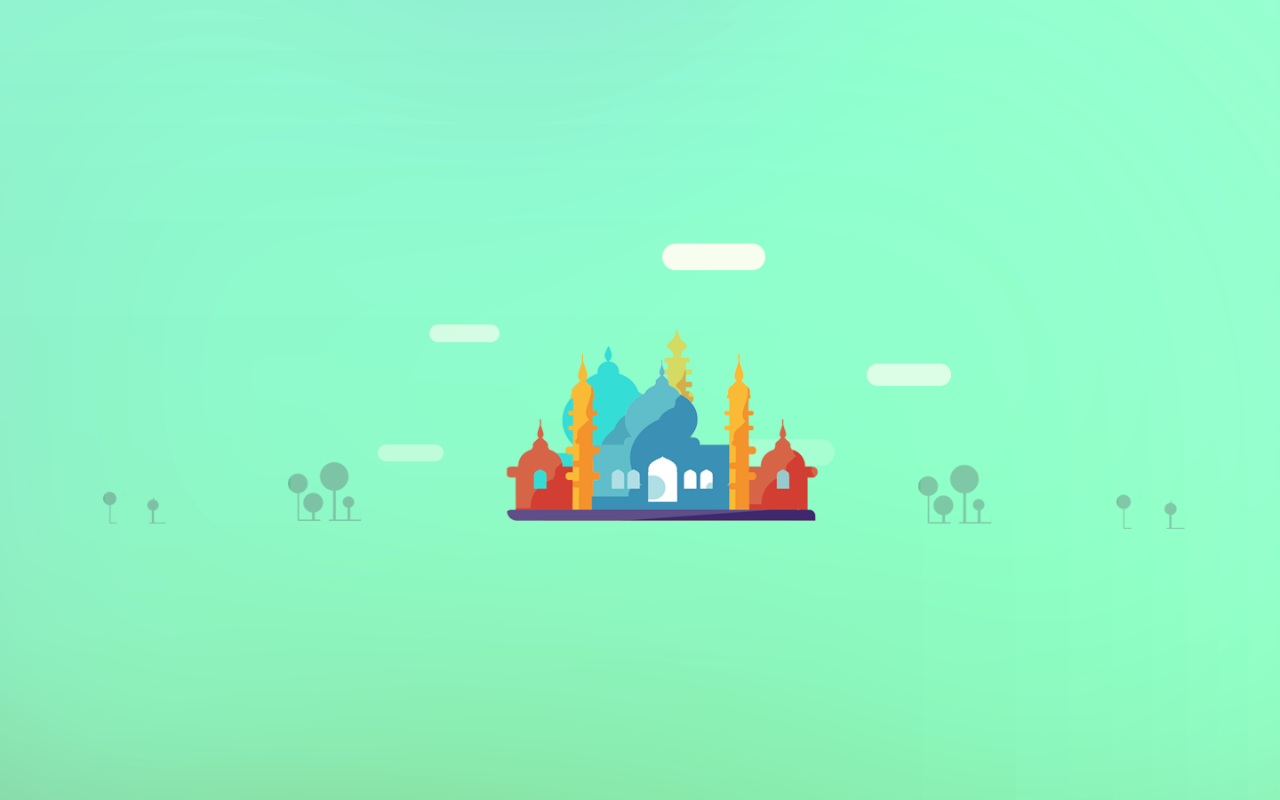
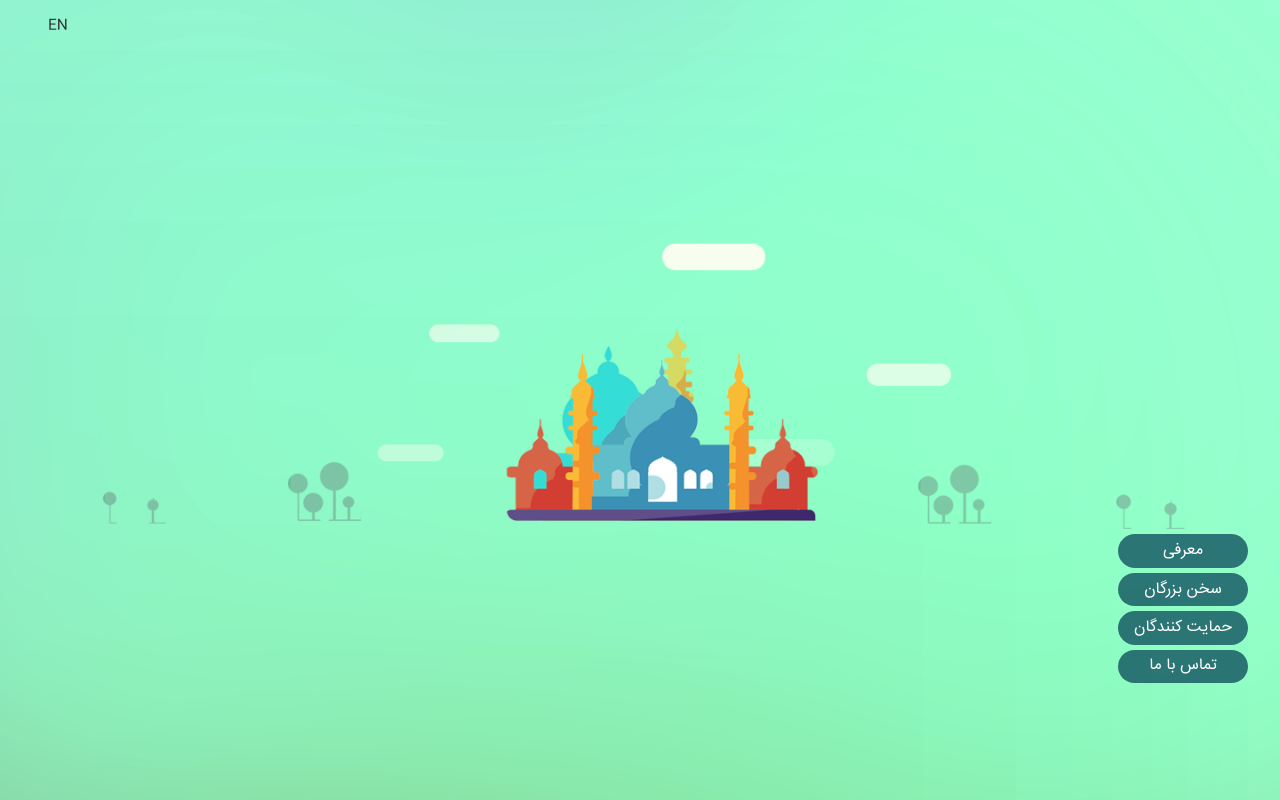
Before and after one commit to QuranPalace/quranPalace.net, a website: page fa/index.html in a window 1280 px wide. Shown: the top 800 px of the page. Drawn offline with Linux system fonts and the light colour scheme.

Commit message:
add menu

```diff
--- a/assets/scss/index.scss
+++ b/assets/scss/index.scss
@@ -4,7 +4,7 @@ $mainColor : #94F3D3;
 $mainColor2 : #3c3b53;
 $liteMainColor2 : #41a1ca;
 $darkBlue : #0B3C53;
-
+$bubbleColor: #FD7085;
 
 $regularFont : DidactGothic;
 
@@ -200,22 +200,13 @@ body
 	width: 100%;
 	height: 10rem;
 	padding: 0px;
-	background: $darkBlue;
 	padding-left: 0.4rem;
 	padding-right: 0.4rem;
 	-webkit-border-radius: 10px;
 	-moz-border-radius: 10px;
 	border-radius: 10px;
-	p
-	{
-		height: 10rem;
-		overflow-y: auto;
-		text-align: justify;
-		direction: ltr;
-		padding-top: 0.4rem;
-		padding-bottom: 0.4rem;
-		color: #ffffff;
-	}
+
+
 }
 
 .bottomBubble:after
@@ -224,7 +215,7 @@ body
 	position: absolute;
 	border-style: solid;
 	border-width: 0 15px 15px;
-	border-color: $darkBlue transparent;
+	border-color: $bubbleColor transparent;
 	display: block;
 	width: 0;
 	z-index: 1;
@@ -238,20 +229,12 @@ body
 	width: 100%;
 	height: 10rem;
 	padding: 0px;
-	background: $darkBlue;
 	padding-left: 0.4rem;
 	padding-right: 0.4rem;
 	-webkit-border-radius: 10px;
 	-moz-border-radius: 10px;
 	border-radius: 10px;
-	p
-	{
-		height: 10rem;
-		overflow-y: auto;
-		text-align: justify;
-		direction: ltr;
-		color: #ffffff;
-	}
+
 }
 
 .topBubble:after
@@ -260,7 +243,7 @@ body
 	position: absolute;
 	border-style: solid;
 	border-width: 15px 15px 0;
-	border-color: $darkBlue transparent;
+	border-color: $bubbleColor transparent;
 	display: block;
 	width: 0;
 	z-index: 1;
@@ -271,11 +254,22 @@ body
 .speechBubble
 {
 	opacity: 0;
+	background: $bubbleColor;
 	-webkit-transition:0.3s ease opacity;
      -moz-transition:0.3s ease opacity;
       -ms-transition:0.3s ease opacity;
        -o-transition:0.3s ease opacity;
           transition:0.3s ease opacity;
+  p
+	{
+		height: 10rem;
+		overflow-y: auto;
+		text-align: justify;
+		direction: ltr;
+		padding-top: 0.4rem;
+		padding-bottom: 0.4rem;
+		color: #darkBlue;
+	}
 }
 .speechBubble.show
 {
@@ -286,3 +280,56 @@ body
        -o-transition:0.3s ease opacity;
           transition:0.3s ease opacity;
 }
+
+.row
+{
+	margin: 0 auto;
+}
+
+.langButton
+{
+	text-decoration: none;
+	font-size: 0.9rem;
+	font-family: $regularFont;
+	color: #303030;
+	position: absolute;
+	right: 3rem;
+	top: 1rem;
+}
+.menuPlate
+{
+	position: absolute;
+	left: 0px;
+	top: 0px;
+	height: 100vh;
+	tr
+	{
+		td
+		{
+			height: 100vh;
+			vertical-align: bottom;
+			padding-bottom: 7rem;
+			padding-left: 2rem;
+			.menuItem
+			{
+				margin-top: 0.3rem;
+				margin-bottom: 0.3rem;
+				padding-top: 0.3rem;
+				padding-bottom: 0.3rem;
+				padding-left: 1rem;
+				padding-right: 1rem;
+				border-radius: 50px;
+
+				background-color: rgba(0, 59, 83, 0.7);
+
+				p
+				{
+					color: $mainTextColor;
+					text-align: center;
+					margin: 0px;
+					font-family: $regularFont;
+				}
+			}
+		}
+	}
+}
--- a/assets/scss/rtl.scss
+++ b/assets/scss/rtl.scss
@@ -103,3 +103,36 @@ $mainFont: IRANSans;
     font-family: $mainFont;
   }
 }
+
+.langButton
+{
+  font-family: $mainFont;
+  left: 3rem;
+  right: auto;
+}
+.menuPlate
+{
+  position: absolute;
+  right: 0px;
+  left: auto;
+  top: 0px;
+  height: 100vh;
+  tr
+  {
+    td
+    {
+      padding-left: 0rem;
+      padding-right: 2rem;
+      .menuItem
+      {
+        p
+        {
+          color: $mainTextColor;
+          text-align: center;
+          margin: 0px;
+          font-family: $mainFont;
+        }
+      }
+    }
+  }
+}
--- a/fa/index.html
+++ b/fa/index.html
@@ -25,11 +25,46 @@
 
 	<body>
 		<div id="headerPage">
+			<a class="langButton" href="/">EN</a>
 			<div class="box">
 				<a class="arrow" href="#introduction"></a>
 			</div>
 
 		</div>
+		<table class="menuPlate">
+			<tr>
+				<td>
+					<a href="#introduction">
+						<div class="menuItem">
+							<p>
+								معرفی
+							</p>
+						</div>
+					</a>
+					<a href="#quotes">
+						<div class="menuItem">
+							<p>
+								سخن بزرگان
+							</p>
+						</div>
+					</a>
+					<a href="#sponsers">
+						<div class="menuItem">
+							<p>
+								حمایت کنندگان
+							</p>
+						</div>
+					</a>
+					<a href="#contact">
+						<div class="menuItem">
+							<p>
+								تماس با ما
+							</p>
+						</div>
+					</a>
+				</td>
+			</tr>
+		</table>
 		<div id="introduction">
 			<div class="row parentPlate">
 				<div class="column large-12">
```
Also changed, not shown: index.html (+35 -4 lines), static/css/index.css, static/css/rtl.css.
